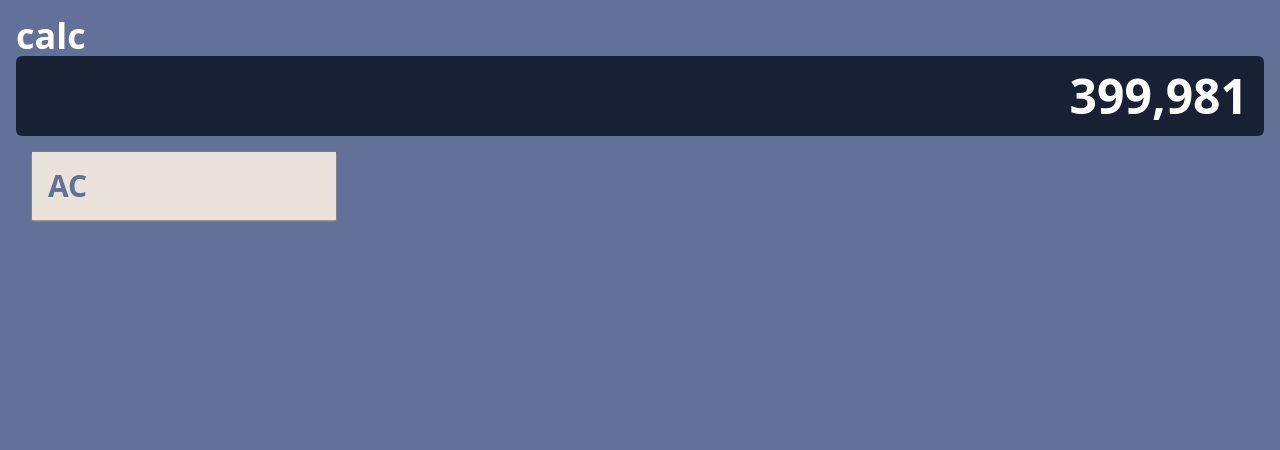
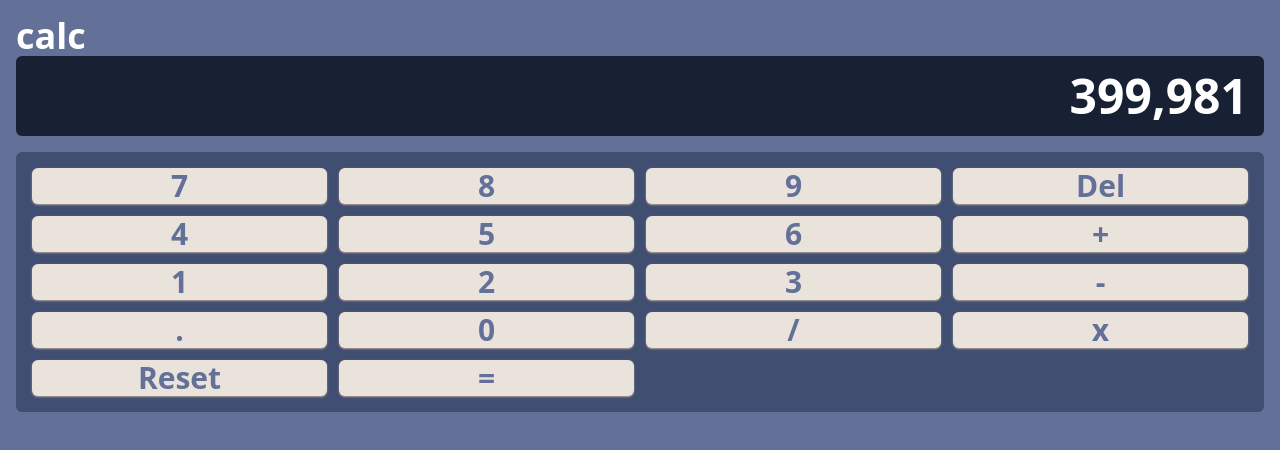
Before and after one commit to faroeq33/nicecalculator, a React (Vite) app: page / in a window 1280 px wide. Shown: the top 450 px of the page. Built offline with nearby package versions, Linux system fonts and the light colour scheme.

Commit message:
Extract calcnumber to component

```diff
--- a/src/components/Calc.tsx
+++ b/src/components/Calc.tsx
@@ -3,6 +3,7 @@
 // };
 
 import CalcKeys from "./CalcKeys";
+import CalcNumberKey from "./CalcNumberKey";
 import OutputField from "./OutputField";
 
 function Calc() {
@@ -13,13 +14,28 @@ function Calc() {
         <OutputField className="p-4 text-5xl font-extrabold text-right rounded-md outputfield bg-themeonedarkestblueshadow">
           399,981
         </OutputField>
-        <CalcKeys className="grid grid-cols-4 p-4">
-          <div className="p-4 shadow-sm text-themeonedarkblueshadow key bg-themeonelightgreyorange shadow-themeonegreyorange">
-            <span className="text-3xl font-bold text-themeonedarkblue">
-              AC
-            </span>
-          </div>
-        </CalcKeys>
+        <div className="p-4 mt-4 rounded-md calcwrapper bg-themeonedarkblueshadow">
+          <CalcKeys className="grid grid-cols-4 gap-3">
+            <CalcNumberKey name={7} />
+            <CalcNumberKey name={8} />
+            <CalcNumberKey name={9} />
+            <CalcNumberKey name={"Del"} />
+            <CalcNumberKey name={4} />
+            <CalcNumberKey name={5} />
+            <CalcNumberKey name={6} />
+            <CalcNumberKey name={"+"} />
+            <CalcNumberKey name={1} />
+            <CalcNumberKey name={2} />
+            <CalcNumberKey name={3} />
+            <CalcNumberKey name={"-"} />
+            <CalcNumberKey name={"."} />
+            <CalcNumberKey name={0} />
+            <CalcNumberKey name={"/"} />
+            <CalcNumberKey name={"x"} />
+            <CalcNumberKey name={"Reset"} />
+            <CalcNumberKey name={"="} />
+          </CalcKeys>
+        </div>
       </div>
     </>
   );
--- /dev/null
+++ b/src/components/CalcNumberKey.tsx
@@ -0,0 +1,21 @@
+type props = {
+  key?: number;
+  name: number | string;
+  className?: string;
+};
+
+function CalcNumberKey(props: props) {
+  return (
+    <>
+      <div
+        key={props.key}
+        className="text-center rounded-md shadow-sm text-themeonedarkblueshadow key bg-themeonelightgreyorange shadow-themeonegreyorange"
+      >
+        <span className="text-3xl font-bold text-themeonedarkblue">
+          {props.name}
+        </span>
+      </div>
+    </>
+  );
+}
+export default CalcNumberKey;
```
